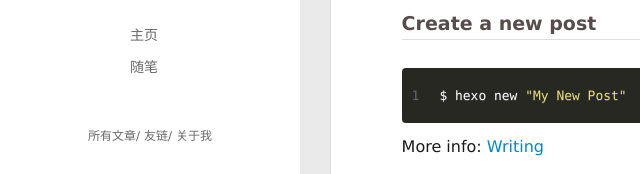
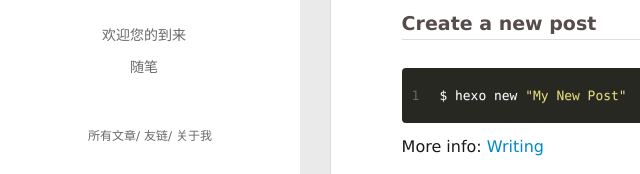
Before and after one commit to Lucosmos/Lucosmos.github.io, a plain HTML site: page 2021/03/01/hello-world/index.html in a window 1280 px wide. Shown: the part 284-458 px from the top of the page, 0-640 px from the left. Drawn offline with Linux system fonts and the light colour scheme.

Commit message:
Site updated: 2021-03-01 21:44:56

```diff
--- a/2021/03/01/hello-world/index.html
+++ b/2021/03/01/hello-world/index.html
@@ -57,7 +57,7 @@
 		<nav class="header-menu">
 			<ul>
 
-				<li><a href="/">主页</a></li>
+				<li><a href="/">欢迎您的到来</a></li>
 
 				<li><a href="/tags/%E9%9A%8F%E7%AC%94/">随笔</a></li>
 
@@ -137,7 +137,7 @@
 				<ul style="width: 50%">
 
 
-					<li style="width: 50%"><a href="/">主页</a></li>
+					<li style="width: 50%"><a href="/">欢迎您的到来</a></li>
 
 					<li style="width: 50%"><a href="/tags/%E9%9A%8F%E7%AC%94/">随笔</a></li>
 
```
Also changed, not shown: 2021/03/01/测试/index.html (+2 -2 lines), archives/2021/03/index.html (+2 -2 lines), archives/2021/index.html (+2 -2 lines), archives/index.html (+2 -2 lines), index.html (+2 -2 lines).
